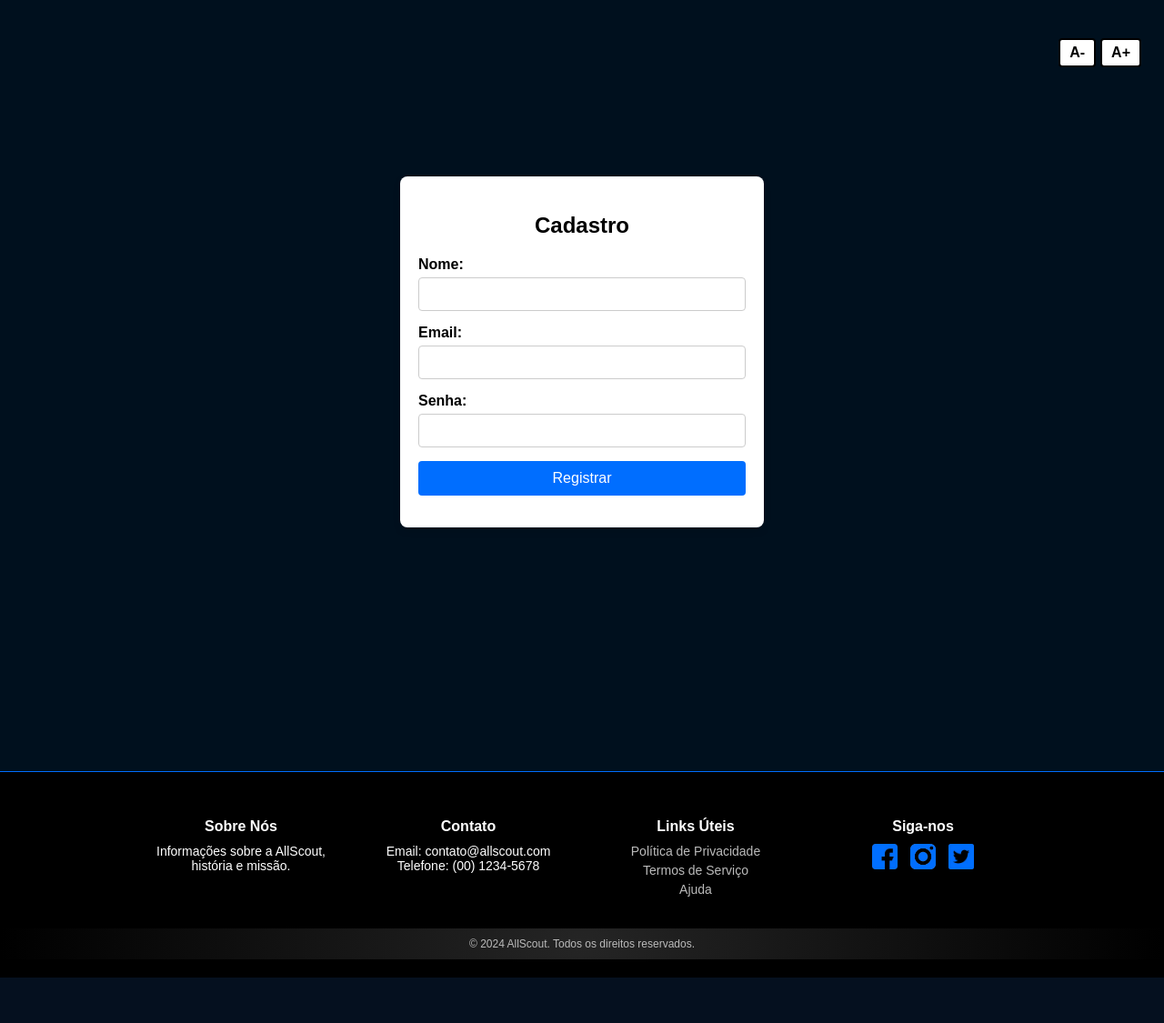
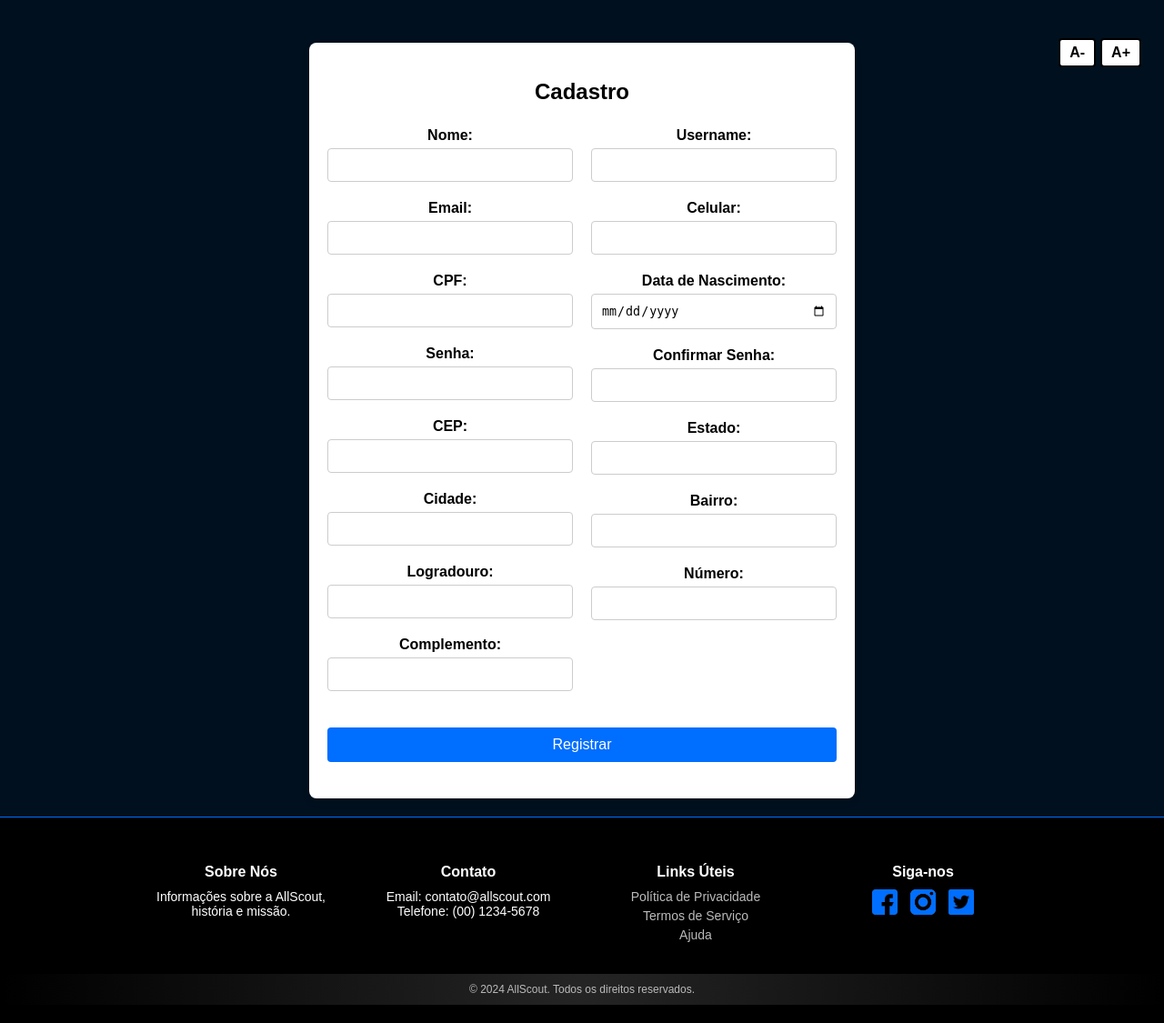
Before and after one commit to JuniorLoureiro/all-scout-html, a PHP site: page /html/register.html in a window 1280 px wide. Shown: the part 73-1198 px from the top of the page at 91% size. Before the commit the page ends 1148 px from the top, so only its background shows below. Run offline with PHP 8.4, Linux system fonts and the light colour scheme; some libraries are stand-ins or nearby versions.

Commit message:
Register HTML Completo

```diff
--- a/css/styles.css
+++ b/css/styles.css
@@ -1,7 +1,6 @@
 * {
-    box-sizing: border-box; /* Inclui padding e bordas na largura total */
+    box-sizing: border-box;
 }
-
 body, html {
     margin: 0;
     padding: 0;
@@ -13,6 +12,7 @@ body, html {
     align-items: center;
     background-color: #00101E;
     overflow-x: hidden; /* Remove qualquer rolagem horizontal */
+    margin-top: 50px;
 }
 
 /* Estilo do cabeçalho */
@@ -431,6 +431,7 @@ body.extra-large-font {
 }
 
 /* Estilo do Registro */
+
 .register-wrapper {
     flex: 1;
     display: flex;
@@ -441,18 +442,78 @@ body.extra-large-font {
 }
 
 .register-container {
+    display: grid;
+    grid-template-columns: 1fr 1fr; /* Define duas colunas */
     background-color: #fff;
     padding: 20px;
     border-radius: 8px;
     box-shadow: 0 4px 8px rgba(0, 0, 0, 0.1);
-    max-width: 400px;
+    max-width: 600px;
     width: 100%;
+    gap: 20px; /* Adiciona espaço entre as colunas */
 }
 
+
+.ambasColunas {
+    grid-column: 1 / -1; /* Faz o título ocupar as duas colunas */
+    text-align: center; /* Centraliza o texto do título */
+    color: black;
+    margin-top: 0px;
+    margin-bottom: 20px; /* Margem abaixo da div */
+}
+
+.ambasColunas label {
+    display: block; /* Faz o label ocupar uma linha inteira */
+    margin-bottom: 8px; /* Espaço abaixo do label */
+}
+
+.ambasColunas input {
+    margin-bottom: 40px; /* Espaço abaixo do input */
+    padding: 10px; /* Espaço interno no input */
+    width: calc(100% - 22px); /* Ajuste para a largura do botão */
+}
+
+.ambasColunas button {
+    padding: 10px; /* Espaço interno no botão */
+}
+
+/* Centraliza o título */
 .register-container h2 {
-    text-align: center;
+    grid-column: 1 / -1; /* Faz o título ocupar as duas colunas */
+    text-align: center; /* Centraliza o texto do título */
+    margin-bottom: 5px; /* Espaçamento abaixo do título */
+    color: black;
+}
+
+/* Estiliza as labels e inputs */
+.register-container label {
+    margin-bottom: 5px; /* Espaçamento abaixo das labels */
+    color: black; /* Define a cor da fonte das labels como preto */
+    text-align: center; /* Centraliza o texto das labels */
+    display: block; /* Faz com que as labels ocupem a largura total da coluna */
+}
+
+
+/* Faz as inputs ocuparem a largura total da coluna */
+.register-container input {
+    width: 100%;
+    padding: 10px;
+    border: 1px solid #ccc;
+    border-radius: 4px;
     margin-bottom: 20px;
-    color: black;
+}
+
+/* Estilo opcional para espaçamento entre linhas */
+.register-container div {
+}
+
+/* Define a posição das labels e inputs */
+.register-container .left {
+    grid-column: 1; /* Coluna da esquerda */
+}
+
+.register-container .right {
+    grid-column: 2; /* Coluna da direita */
 }
 
 .form-group {
@@ -472,6 +533,7 @@ body.extra-large-font {
 }
 
 .register-button {
+
     width: 100%;
     padding: 10px;
     background-color: #006eff;
@@ -485,6 +547,7 @@ body.extra-large-font {
 .register-button:hover {
     background-color: #0056cc;
 }
+
 
 /* Contêiner dos cards */
 .container {
@@ -626,7 +689,7 @@ h1 {
 
 .player-info img {
     display: block;
-    margin-left: 0 auto;
+    margin: 0 auto;
     max-width: 200px;
     height: 200px;
     width: 190px;
@@ -722,7 +785,7 @@ label {
 
 /* Estilo do título */
 h1 {
-    text-align: left;
+    text-align: center;
     color: #006eff;
     margin-bottom: 20px;
 }
@@ -819,14 +882,8 @@ h1 {
 }
 
 .button-icon {
-<<<<<<< HEAD
     width: 45px; /* Tamanho da imagem */
     height: 50px;
-=======
-    width: 55px; /* Tamanho da imagem */
-    height: 50px;
-    border-radius: 30%;
->>>>>>> main
     margin-right: 20px;
     vertical-align: middle;
 }
@@ -848,8 +905,4 @@ td {
     margin-top: 70px;
     font-size: 50px;
 
-<<<<<<< HEAD
 }
-=======
-}
->>>>>>> main
--- a/html/login.html
+++ b/html/login.html
@@ -43,8 +43,8 @@
             <h2>Login</h2>
             <form action="/login" method="POST">
                 <div class="form-group">
-                    <label for="email">Email:</label>
-                    <input type="email" id="email" name="email" required>
+                    <label for="username">Username:</label>
+                    <input type="text" id="username" name="username" required>
                 </div>
                 <div class="form-group">
                     <label for="password">Senha:</label>
--- a/html/register.html
+++ b/html/register.html
@@ -6,7 +6,7 @@
     <link rel="stylesheet" type="text/css" href="../css/styles.css">
     <title>Cadastro</title>
 </head>
-<body>
+<body class="register-body">
     <header class="top-nav">
         <div class="top-nav-container">
             <!-- Parte esquerda -->
@@ -39,26 +39,72 @@
     </div>
 
     <main class="register-wrapper">
+
                 <div class="register-container">
                     <h2>Cadastro</h2>
-            <form action="/register" method="POST">
-                <div class="form-group">
-                    <label for="name">Nome:</label>
-                    <input type="text" id="name" name="name" required>
+
+
+                    <div class="left">
+                        <label for="nome">Nome:</label>
+                        <input type="text" id="nome" name="nome">
+
+                        <label for="email">Email:</label>
+                        <input type="email" id="email" name="email">
+
+                        <label for="cpf">CPF:</label>
+                        <input type="text" id="cpf" name="cpf">
+
+
+                        <label for="senha">Senha:</label>
+                        <input type="password" id="senha" name="senha">
+
+                        <label for="cep">CEP:</label>
+                        <input type="text" id="cep" name="cep">
+
+                        <label for="cidade">Cidade:</label>
+                        <input type="text" id="cidade" name="cidade">
+
+                        <label for="logradouro">Logradouro:</label>
+                        <input type="text" id="logradouro" name="logradouro">
+
+                        <label for="complemento">Complemento:</label>
+                        <input type="text" id="complemento" name="complemento">
                     </div>
-                <div class="form-group">
-                    <label for="email">Email:</label>
-                    <input type="email" id="email" name="email" required>
+
+                    <div class="right">
+                        <label for="username">Username:</label>
+                        <input type="text" id="username" name="username">
+
+                        <label for="celular">Celular:</label>
+                        <input type="tel" id="celular" name="celular">
+
+                        <label for="data-nascimento">Data de Nascimento:</label>
+                        <input type="date" id="data-nascimento" name="data-nascimento">
+
+                        <label for="confirmasenha">Confirmar Senha:</label>
+                        <input type="password" id="confirmasenha" name="confirmasenha">
+
+                        <label for="estado">Estado:</label>
+                        <input type="text" id="estado" name="estado">
+
+                        <label for="bairro">Bairro:</label>
+                        <input type="text" id="bairro" name="bairro">
+
+                        <label for="numEnd">Número:</label>
+                        <input type="text" id="numEnd" name="numEnd">
+
+
+
+
                     </div>
-                <div class="form-group">
-                    <label for="password">Senha:</label>
-                    <input type="password" id="password" name="password" required>
-                </div>
-                <div class="form-group">
+
+                    <div class="ambasColunas">
+
                         <button type="submit" class="register-button">Registrar</button>
                     </div>
-            </form>
+
                 </div>
+
     </main>
 
     <footer class="site-footer">
```
Lines whose indentation alone changed are shown as unchanged.
